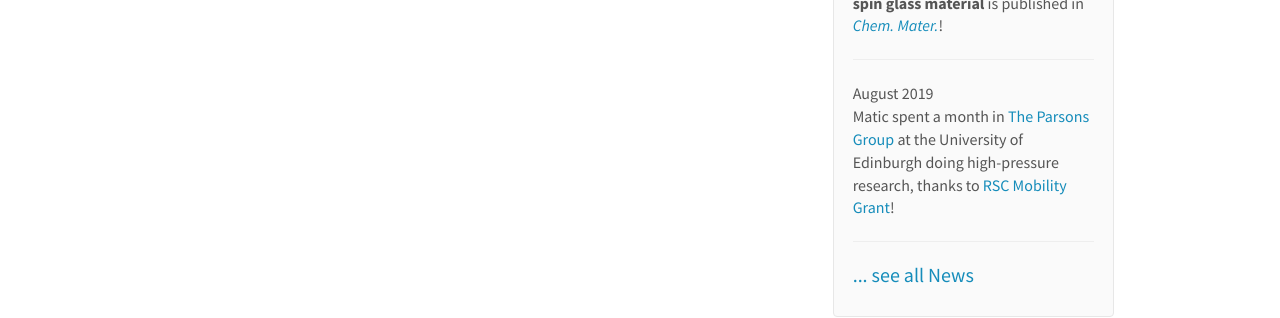
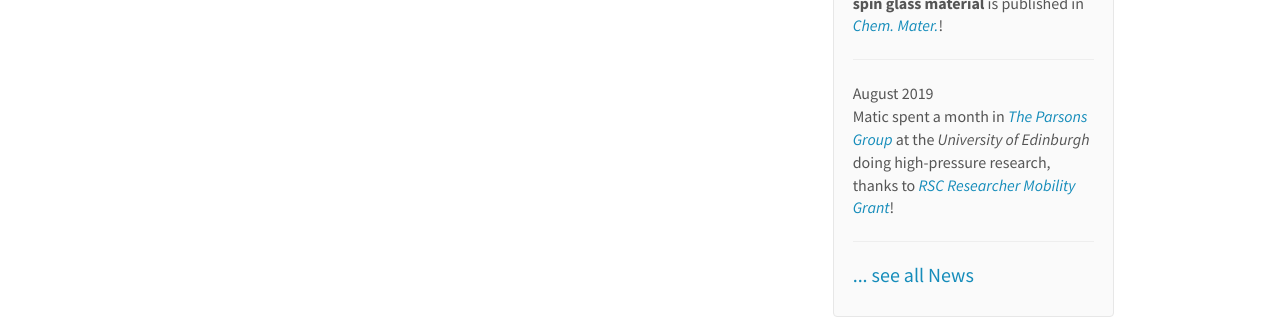
Before and after one commit to eccl-jsi/eccl-jsi.github.io, a Jekyll site: the page built from _pages/home.md, in a window 1280 px wide and 900 px high, scrolled down 878 px. Shown: the part 379-697 px from the top of the window. Built offline with Jekyll 4.4.1, drawn with Linux system fonts in a browser that asks for light colours; nearby versions of some CDN libraries.

Commit message:
Update news.yml

```diff
--- a/_data/news.yml
+++ b/_data/news.yml
@@ -23,7 +23,7 @@
   headline: "Mirela's paper on a <b>rare anisotropic spin glass material</b> is published in <i><a href='http://doi.org/10.1021/acs.chemmater.9b01466'>Chem. Mater.</a></i>!"
 
 - date: August 2019
-  headline: "Matic spent a month in <a href='http://www.crystal.chem.ed.ac.uk/'>The Parsons Group</a> at the University of Edinburgh doing high-pressure research, thanks to <a href='https://www.rsc.org/scienceandtechnology/funding/researcher-mobility/'>RSC Mobility Grant</a>!"
+  headline: "Matic spent a month in <a href='http://www.crystal.chem.ed.ac.uk/'><i>The Parsons Group</i></a> at the <i>University of Edinburgh</i> doing high-pressure research, thanks to <a href='https://www.rsc.org/scienceandtechnology/funding/researcher-mobility/'><i>RSC Researcher Mobility Grant</i></a>!"
 
 - date: July 2019
   headline: "The paper in <i><a href='http://dx.doi.org/10.1021/acs.orglett.9b01069'>Org. Lett.</a></i> was featured in <a href='http://dx.doi.org/10.1055/s-0039-1689806'><i>Synfacts</i></a>!"
```
